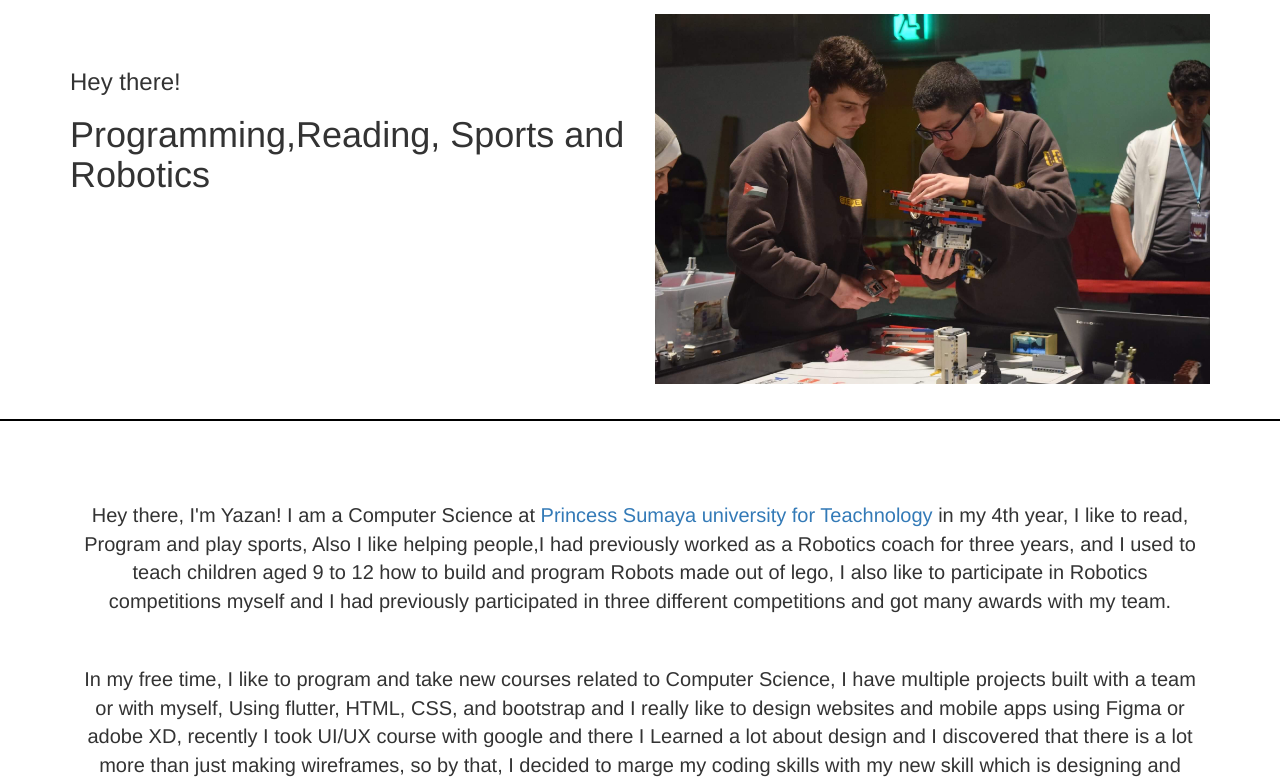
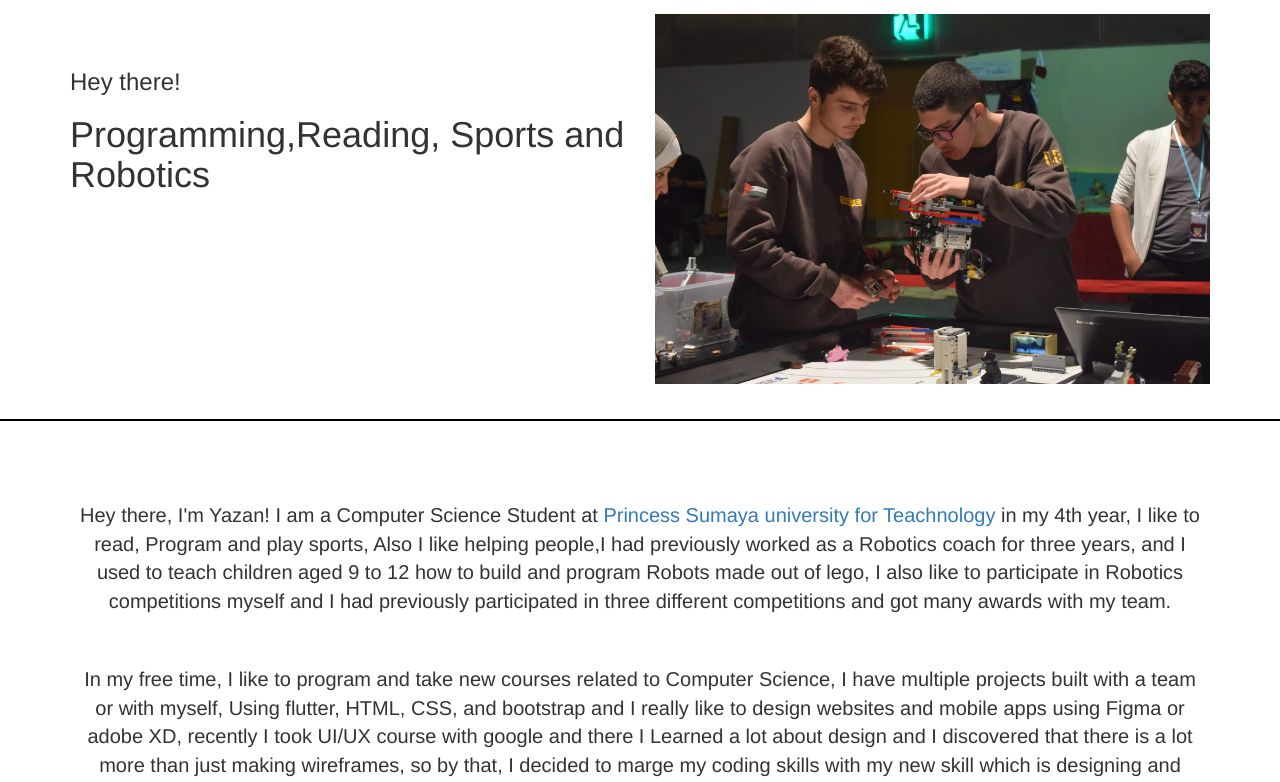
Before and after one commit to yazansharawi/My_Portfolio, a Flask app: page /about in a window 1280 px wide. Shown: the part 73-855 px from the top of the page. Run offline with Flask 2, Linux system fonts and the light colour scheme; some libraries are stand-ins or nearby versions.

Commit message:
last last one

```diff
--- a/templates/about.html
+++ b/templates/about.html
@@ -77,7 +77,7 @@
     <br>
       <div class="container">
     <p>
-      Hey there, I'm Yazan! I am a Computer Science at <a target="_blank" href="https://psut.edu.jo/">Princess Sumaya university for Teachnology </a> in my 4th year, I like to read,
+      Hey there, I'm Yazan! I am a Computer Science Student at <a target="_blank" href="https://psut.edu.jo/">Princess Sumaya university for Teachnology </a> in my 4th year, I like to read,
       Program and play sports, Also I like helping people,I had previously worked as a Robotics coach for three years, and I used to teach children aged 9 to 12 how to build and program
       Robots made out of lego, I also like to participate in Robotics competitions myself and I had previously participated in three different competitions and got many awards with my team.
     </p>
```
